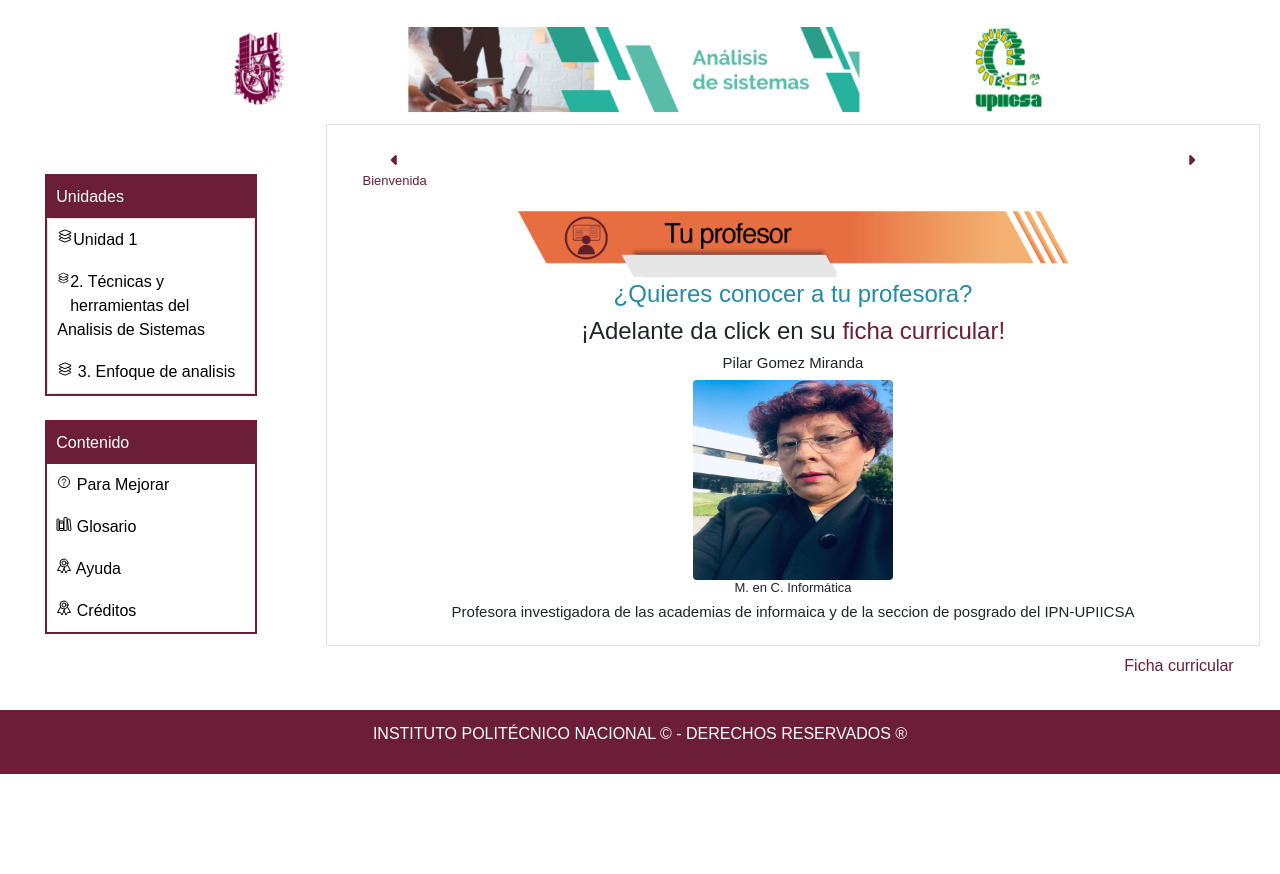
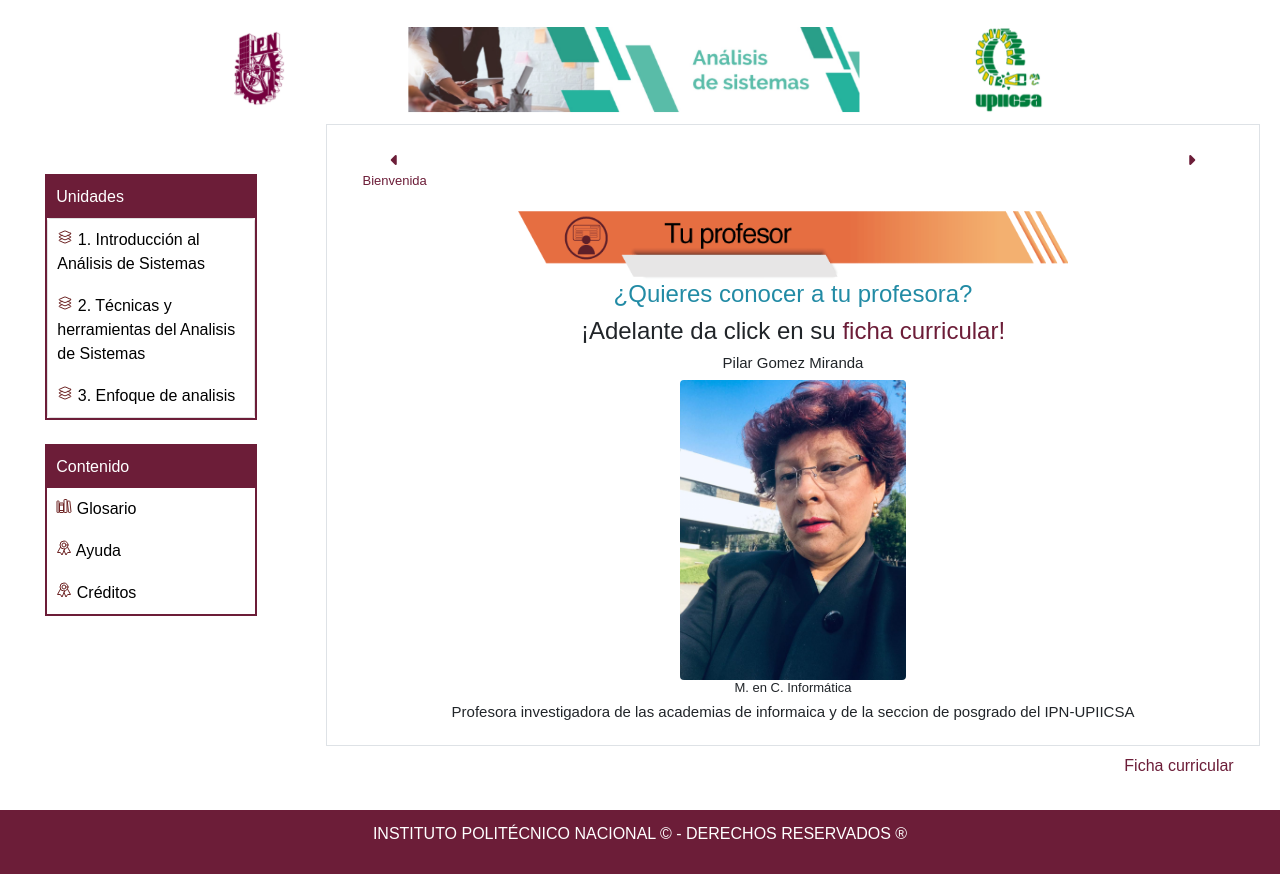
Before and after one commit to AgustinRangelIbarra/upiicsa-rec-didacticos, a plain HTML site: page AnalisisSistemas/contenido/profesor.html in a window 1280 px wide. Before the commit the page ends 800 px from the top, so only its background shows below. Drawn offline with nearby package versions, Linux system fonts and the light colour scheme; files that its build step writes are made by us from their sources; a script that the page names is missing.

```diff
--- a/AnalisisSistemas/contenido/profesor.html
+++ b/AnalisisSistemas/contenido/profesor.html
@@ -52,26 +52,22 @@
 					<a href="#" class="active"> Unidades</a>
 
 					<!-- UNIDADES -->
-					<div class="card card-body ">
-						<div class="sidebar-element">
+					<div class="card card-body">
+						<div class="">
 							<a href="">
-								<div class="d-flex d-flex flex-row align-self-center ">
-									<ion-icon name="layers-outline"></ion-icon>
-									<span>Unidad 1 </span>
-								</div>
+								<ion-icon class="sidebar-icons" name="layers-outline"></ion-icon> 1. Introducción al Análisis de Sistemas
 							</a>
 						</div>
-						<div class="sidebar-element">
+						<div class="">
 							<a href="">
-                                <div class="d-flex d-flex flex-row align-self-center ">
-								<ion-icon name="layers-outline"></ion-icon> 2. Técnicas y herramientas del
-                                </div>
-								Analisis de Sistemas
+								<ion-icon class="sidebar-icons" name="layers-outline"></ion-icon> 2.
+								Técnicas y herramientas del Analisis de Sistemas
 							</a>
 						</div>
-						<div class="sidebar-element">
+						<div class="">
 							<a href="">
-								<ion-icon name="layers-outline"></ion-icon> 3. Enfoque de analisis
+								<ion-icon class="sidebar-icons" name="layers-outline"></ion-icon> 3. Enfoque
+								de analisis
 							</a>
 						</div>
 					</div>
@@ -82,22 +78,24 @@
 				<div class="vertical-menu mt-4">
 					<a href="#" class="active"> Contenido</a>
 
-					<a href="#" class="card-element">
-						<ion-icon name="help-circle-outline"></ion-icon>
-						Para Mejorar
-					</a>
-					<a href="#" class="card-element">
-						<ion-icon name="library-outline"></ion-icon>
-						Glosario
-					</a>
-					<a href="#" class="card-element">
-						<ion-icon name="ribbon-outline"></ion-icon>
-						Ayuda
-					</a>
-					<a href="#" class="card-element">
-						<ion-icon name="ribbon-outline"></ion-icon>
-						Créditos
-					</a>
+					<div class="card-element">
+						<a href="#" class="">
+							<ion-icon class="sidebar-icons" name="library-outline"></ion-icon>
+							<span> Glosario </span>
+						</a>
+					</div>
+					<div class="card-element">
+						<a href="#" class="">
+							<ion-icon class="sidebar-icons" name="ribbon-outline"></ion-icon>
+							<span> Ayuda </span>
+						</a>
+					</div>
+					<div class="card-elemet">
+						<a href="#" class="">
+							<ion-icon class="sidebar-icons" name="ribbon-outline"></ion-icon>
+							<span> Créditos </span>
+						</a>
+					</div>
 				</div>
 			</div>
 
@@ -123,7 +121,7 @@
 					<h4>¡Adelante da click en su <a href="#" class="linkFicha">ficha curricular!</a></h4>
 					<h5 style="font-size: 15px">Pilar Gomez Miranda</h5>
 
-					<img class="rounded" src="../assets/Pilar.jpeg" width="200" height="200" alt="" />
+					<img class="rounded" src="../assets/Pilar.jpeg" height="300px" />
 					<h5>M. en C. Informática</h5>
 
 					<h5 class="descripcionProf">
@@ -140,6 +138,7 @@
 						<a class="linkFicha" href="#">Ficha curricular</a>
 					</div>
 				</div>
+
 			</div>
 			<div class="col-lg-2"></div>
 		</div>
```
Also changed, not shown: AnalisisSistemas/index.html (+2 -2 lines), AnalisisSistemas/styles/index.css (+2 -11 lines).
